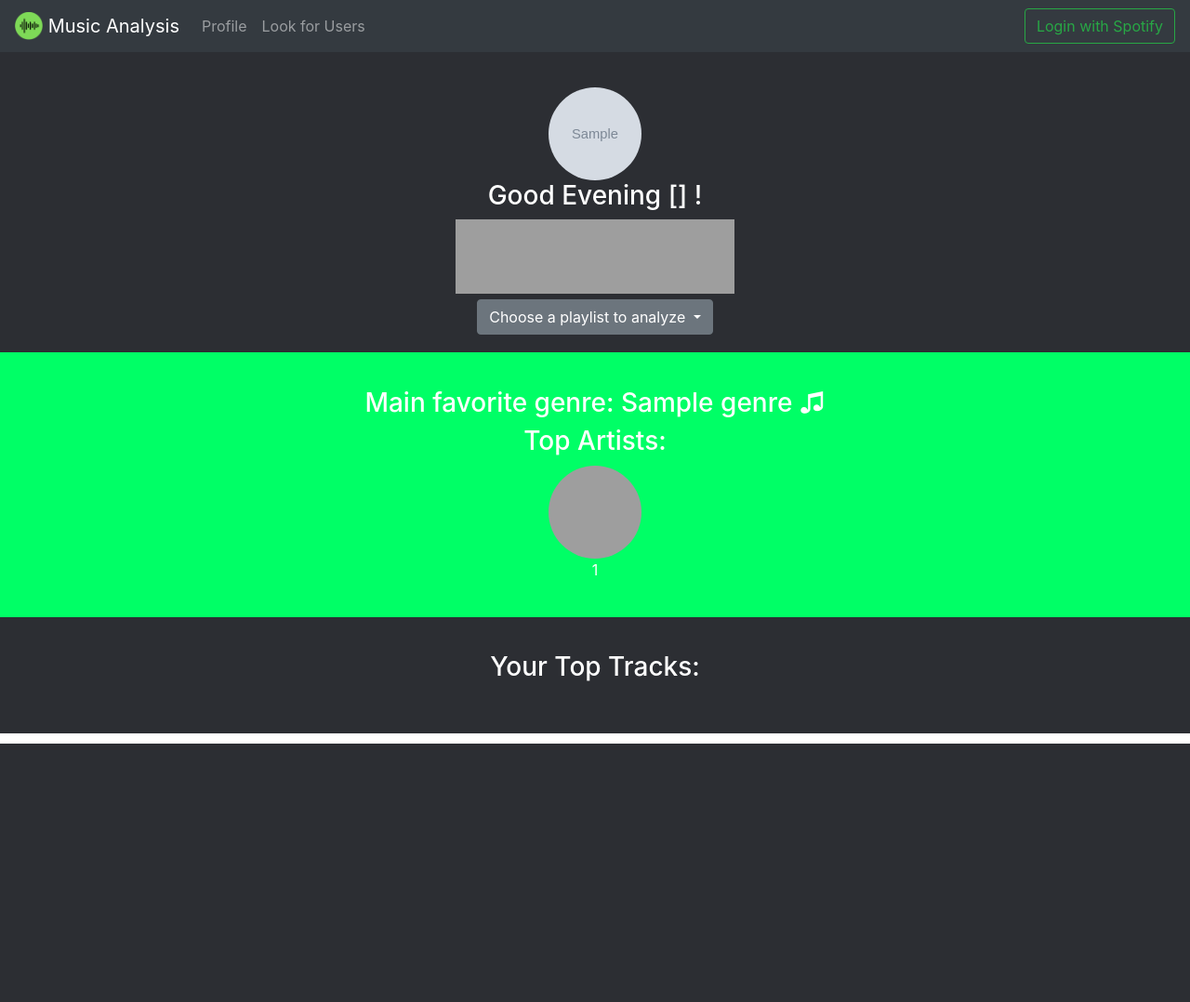
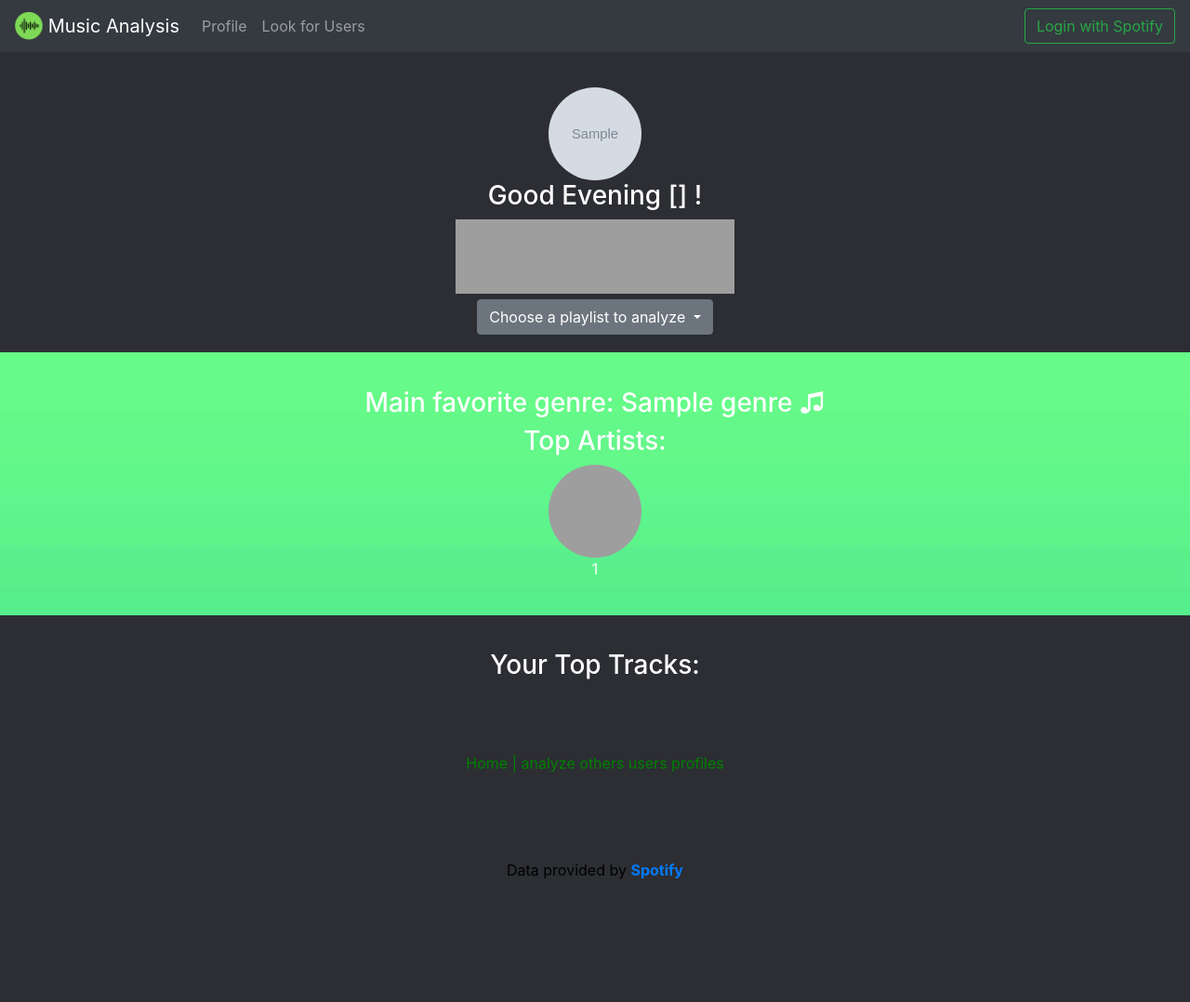
Before and after one commit to Mateus-Mannes/musicanalysis, a Flask app: template templates/profile.html in a window 1280 px wide. Shown: the whole page at 93% size. Before the commit the page ends 800 px from the top, so only its background shows below. Run offline with Flask 2, Linux system fonts and the light colour scheme; the template is opened without the code that fills it: most values are stand-ins (such as "Sample title", 1, 10 or a date in 2020); grey boxes marked "Sample" are stand-in pictures; some libraries are stand-ins or nearby versions; grey boxes are pictures that could not be loaded.

Commit message:
add navegation

```diff
--- a/templates/create.html
+++ /dev/null
@@ -1,6 +0,0 @@
-{% extends "layout.html" %}
-{% block main %}
-
-<p>TODO</p>
-
-{% endblock %}
--- a/templates/index.html
+++ b/templates/index.html
@@ -206,6 +206,7 @@ function filterFunction() {
   </html>
 </div>
 <small style="margin-left:0.5cm">daily updated data</small>
+<p style="margin-top:2cm;" class="text-center"><a href="/profile"><font color="green">analyze your profile |</font></a><a href="/look users"><font color="green"> analyze others users profiles</font></a></p>
 <p class="text-center" style="padding-top: 2cm; padding-bottom: 2cm; color: black;">Data provided by
   <a href="http://spotify.com" target="_blank"><b>Spotify</b></a></p>
    {% endblock %}
--- a/templates/look.html
+++ b/templates/look.html
@@ -67,7 +67,7 @@
 
     </div>
 
-    <div style="background-color:#5cb85c; padding: 0.5cm;">
+    <div style="background-image: url(static/g.jpg);background-repeat: no-repeat; background-size: cover;padding: 0.5cm;">
 
         <h3 class="text-center text" style="margin-top:1cm;">The most frequent artist of {{ name }} is {{ favoriteArtist["name"] }}</h3>
         <p class="text-center text">Genre: {{ favoriteArtist["genre"] }}</p>
@@ -119,6 +119,7 @@
             and yours.</h3>
         {% endif %}
 
+        <p style="margin-top:2cm;" class="text-center"><a href="/"><font color="green">Home |</font></a><a href="/profile"><font color="green"> analyze your profile</font></a></p>
         <p class="text-center" style="padding-top: 2cm; padding-bottom: 2cm; color: white;">Data provided by
             <a href="http://spotify.com" target="_blank"><b>Spotify</b></a></p>
 
--- a/templates/playlist.html
+++ b/templates/playlist.html
@@ -84,6 +84,10 @@
     </div>
 
 </div>
+
+<p style="margin-top:2cm;" class="text-center"><a href="/"><font color="green">Home |</font></a><a href="/look users"><font color="green"> analyze others users profiles |</font></a><a href="/profile"><font color="green"> analyze your profile</font></a></p>
+<p class="text-center" style="padding-top: 2cm; padding-bottom: 2cm; color: black;">Data provided by
+    <a href="http://spotify.com" target="_blank"><b>Spotify</b></a></p>
 </div>
 
 
--- a/templates/profile.html
+++ b/templates/profile.html
@@ -46,13 +46,13 @@
           </div>
     </div>
 
-    <div class="tracks" style="padding-top: 1cm; padding-bottom: 1cm; background-color: #00ff66;">
+    <div class="tracks" style="padding-top: 1cm; padding-bottom: 1cm; background-image: url(static/g.jpg);background-repeat: no-repeat; background-size: cover;">
         <h3 class="text-center text pad">Main favorite genre: {{ genre }} &#9835;</h3>
         <h3 class="text-center text pad">Top Artists:</h3>
         <div style="margin: auto; text-align: center; ">
             <div   div class="card-group tracks" >
                 {% for artist in artists %}
-                    <div class="card" style="background-color:#00ff66;border-color: #00ff66;">
+                    <div class="card" style="background:none;border: none">
                         <img style="text-align: center; margin: auto;" src={{artist[2]}} class="myimg">
                         <font color="white">{{ artist[0] }}</font>
                     </div>
@@ -68,6 +68,10 @@
                 <iframe src="https://open.spotify.com/embed/track/{{ tracks[i][1] }}"  width="300px" height="380px" frameborder="0" allowtransparency="true" allow="encrypted-media"></iframe>
             {% endfor %}
         </p>
+
+        <p style="margin-top:2cm;" class="text-center"><a href="/"><font color="green">Home |</font></a><a href="/look users"><font color="green"> analyze others users profiles</font></a></p>
+<p class="text-center" style="padding-top: 2cm; padding-bottom: 2cm; color: black;">Data provided by
+    <a href="http://spotify.com" target="_blank"><b>Spotify</b></a></p>
     </div>
 
 <script language=javascript type="text/javascript">
@@ -100,4 +104,5 @@
     {% endfor %}
 </script>
 
+
 {% endblock %}
```
Also changed, not shown: templates/lookform.html (+30 -1 lines).
